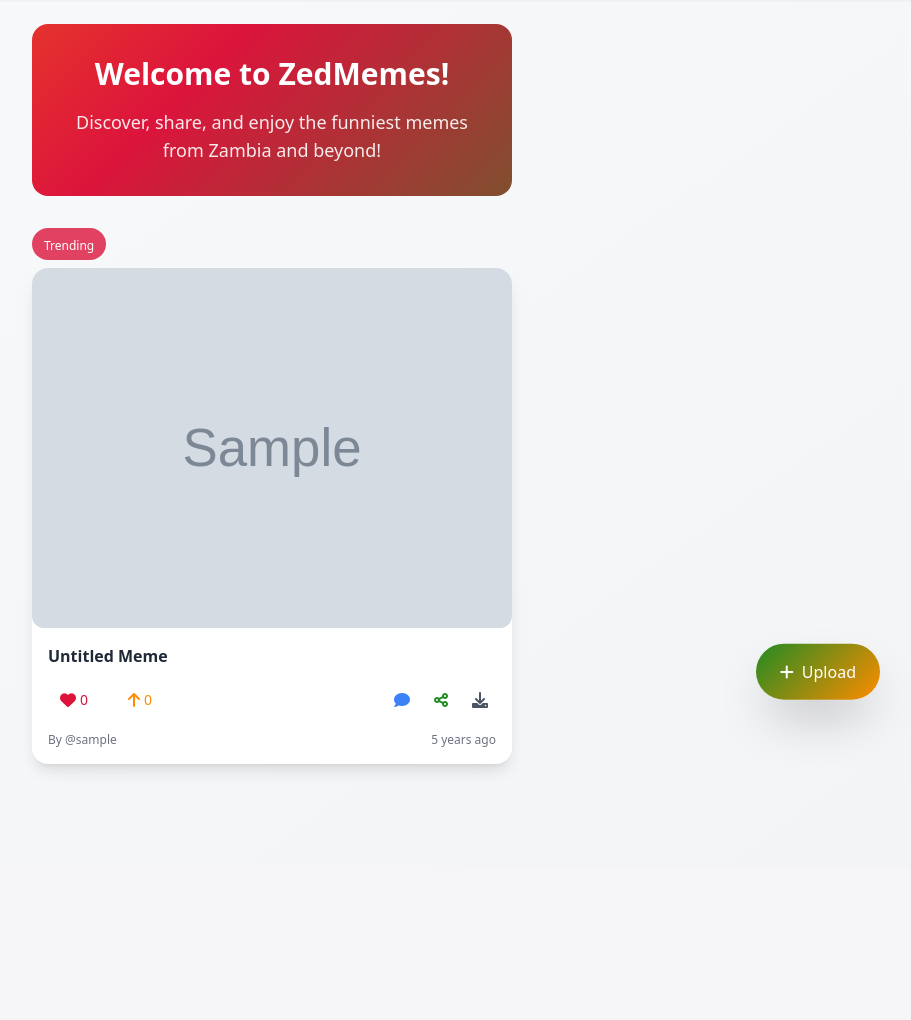
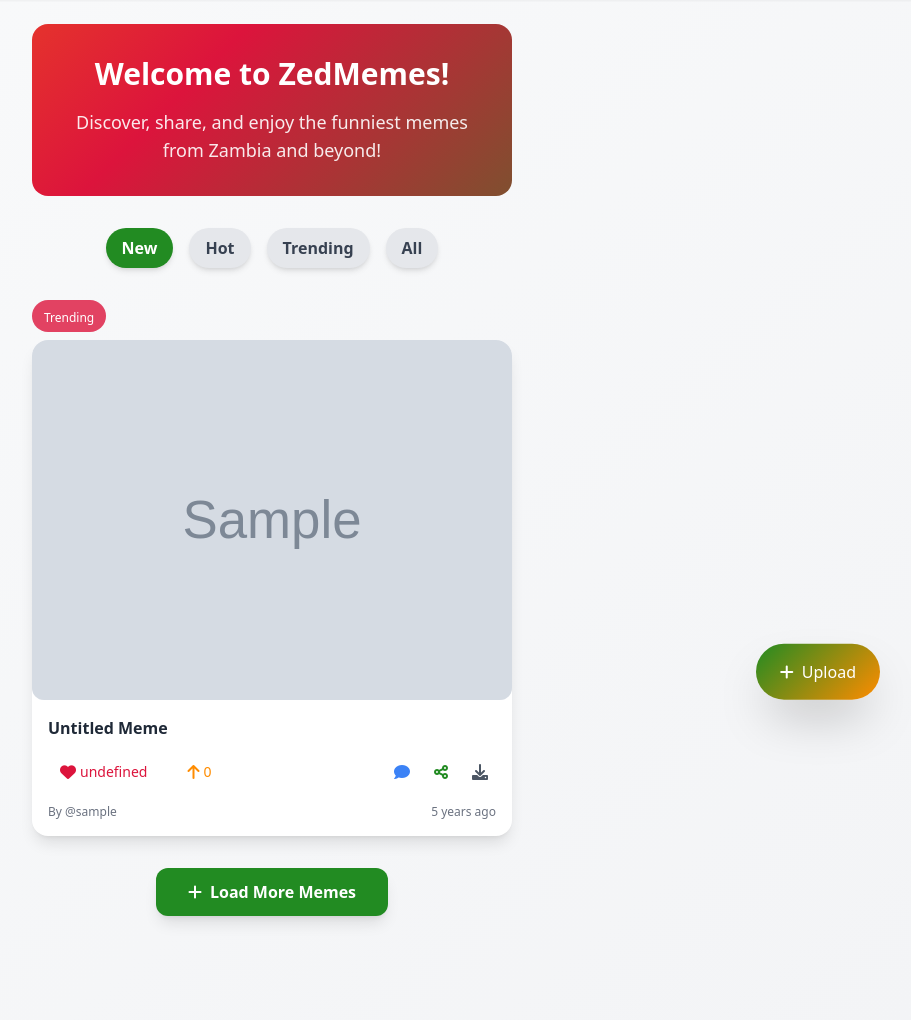
Before and after one commit to GhostZero7/zedmemes, a PHP site: page / in a window 1280 px wide. Shown: the part 65-1085 px from the top of the page, without its empty margins (368-1279 px from the left). Before the commit the page ends 838 px from the top, so only its background shows below. Run offline with PHP 8.4, Linux system fonts and the light colour scheme; tables that the repository leaves empty or names only in its code hold one stand-in row (values such as "Sample post"); grey boxes marked "Sample" are stand-in pictures; some libraries are stand-ins or nearby versions.

Commit message:
added buttons so make sure they are clickable add js for that also add deletion of memes if you can also i havent managed to stay logged in when i refresh the page front end people work on it

```diff
--- a/fetch_memes.php
+++ b/fetch_memes.php
@@ -13,46 +13,71 @@
     require 'db.php';              //  defines $pdo
     if (!$pdo) throw new Exception('PDO connection failed');
 } catch (Exception $e) {
-    error_log('DB error: '.$e->getMessage());
-    echo json_encode(['success' => false, 'message' => 'Database error']);
+    error_log('DB error in fetch_memes.php: '.$e->getMessage());
+    echo json_encode(['success' => false, 'message' => 'Database error during meme fetch']);
     exit;
 }
 
-/* pagination */
+/* pagination and sorting */
 $page   = isset($_GET['page'])  ? max(0, (int)$_GET['page'])  : 0;
 $limit  = isset($_GET['limit']) ? max(1, (int)$_GET['limit']) : 5;
 $offset = $page * $limit;
+$sort   = isset($_GET['sort'])  ? $_GET['sort']               : 'new'; // Default sort to 'new'
+
+$orderBy = '';
+switch ($sort) {
+    case 'hot':
+        // Order by upvotes (descending), then by upload date (descending)
+        $orderBy = 'upvotes DESC, m.uploaded_at DESC';
+        break;
+    case 'trending':
+        // For a more advanced "trending," you'd typically incorporate a time decay
+        // or a combination of upvotes, comments, and views within a recent period.
+        // For now, we'll use a similar logic to 'hot'.
+        $orderBy = 'upvotes DESC, m.uploaded_at DESC';
+        break;
+    case 'all':
+        // Order by upload date (descending) for 'all' memes
+        $orderBy = 'm.uploaded_at DESC';
+        break;
+    case 'new':
+    default:
+        // Default sort by upload date (descending)
+        $orderBy = 'm.uploaded_at DESC';
+        break;
+}
 
 try {
     /* total memes for front‑end pagination */
+    // Note: totalMemes currently counts all memes, not filtered ones.
     $totalMemes = (int)$pdo->query('SELECT COUNT(*) FROM memes')->fetchColumn();
 
-    /* main query: memes + username + reaction counts */
+    /* main query: memes + username + reaction counts (upvotes and downvotes) */
     $sql = "
         SELECT
             m.id,
             m.filename,                --  e.g. meme_abc.jpg  (no 'uploads/' prefix)
             m.uploaded_at,
             u.username,
-            COALESCE(l.likes,   0) AS likes,
-            COALESCE(upt.upvotes, 0) AS upvotes
+            COALESCE(upt.upvotes, 0) AS upvotes,   -- Count upvotes
+            COALESCE(dpt.downvotes, 0) AS downvotes -- Count downvotes (new)
         FROM memes m
         JOIN users u ON u.id = m.user_id
-        /* aggregate likes  */
-        LEFT JOIN (
-            SELECT meme_id, COUNT(*) AS likes
-            FROM reactions
-            WHERE type = 'like'
-            GROUP BY meme_id
-        ) l   ON l.meme_id = m.id
-        /* aggregate up‑votes  */
+        /* aggregate up-votes */
         LEFT JOIN (
             SELECT meme_id, COUNT(*) AS upvotes
             FROM reactions
             WHERE type = 'upvote'
             GROUP BY meme_id
         ) upt ON upt.meme_id = m.id
-        ORDER BY m.uploaded_at DESC
+        /* aggregate down-votes */
+        LEFT JOIN (
+            SELECT meme_id, COUNT(*) AS downvotes
+            FROM reactions
+            WHERE type = 'downvote'
+            GROUP BY meme_id
+        ) dpt ON dpt.meme_id = m.id
+        ORDER BY {$orderBy}
         LIMIT :limit OFFSET :offset
     ";
 
@@ -63,11 +88,14 @@
     $memes = $stmt->fetchAll(PDO::FETCH_ASSOC);
 
     echo json_encode([
-        'success' => true,
-        'memes'   => $memes,
-        'total'   => $totalMemes
+        'success'    => true,
+        'memes'      => $memes,
+        'totalMemes' => $totalMemes // Renamed 'total' to 'totalMemes' for clarity and consistency with JS
     ]);
+
 } catch (Exception $e) {
     error_log('fetch_memes error: '.$e->getMessage());
-    echo json_encode(['success' => false, 'message' => 'Error fetching memes']);
+    echo json_encode(['success' => false, 'message' => 'Error fetching memes: '.$e->getMessage()]);
 }
+
+?>
--- a/index.php
+++ b/index.php
@@ -220,6 +220,12 @@
                 <p class="text-center text-base sm:text-lg opacity-90">Discover, share, and enjoy the funniest memes from Zambia and beyond!</p>
             </div>
         </div>
+        <div class="flex justify-center space-x-2 sm:space-x-4 mb-8">
+    <button class="sort-btn bg-zambian-green text-white px-4 py-2 rounded-full font-semibold shadow-md transition-all duration-200" data-sort="new">New</button>
+    <button class="sort-btn bg-gray-200 text-gray-700 dark:bg-gray-700 dark:text-gray-300 px-4 py-2 rounded-full font-semibold shadow-md hover:bg-gray-300 dark:hover:bg-gray-600 transition-all duration-200" data-sort="hot">Hot</button>
+    <button class="sort-btn bg-gray-200 text-gray-700 dark:bg-gray-700 dark:text-gray-300 px-4 py-2 rounded-full font-semibold shadow-md hover:bg-gray-300 dark:hover:bg-gray-600 transition-all duration-200" data-sort="trending">Trending</button>
+    <button class="sort-btn bg-gray-200 text-gray-700 dark:bg-gray-700 dark:text-gray-300 px-4 py-2 rounded-full font-semibold shadow-md hover:bg-gray-300 dark:hover:bg-gray-600 transition-all duration-200" data-sort="all">All</button>
+</div>
 
         <div class="space-y-6" id="memeGrid">
             </div>
```
